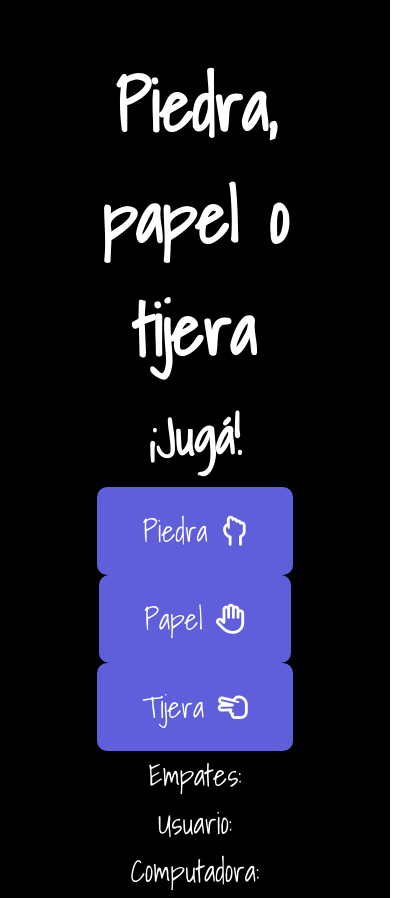
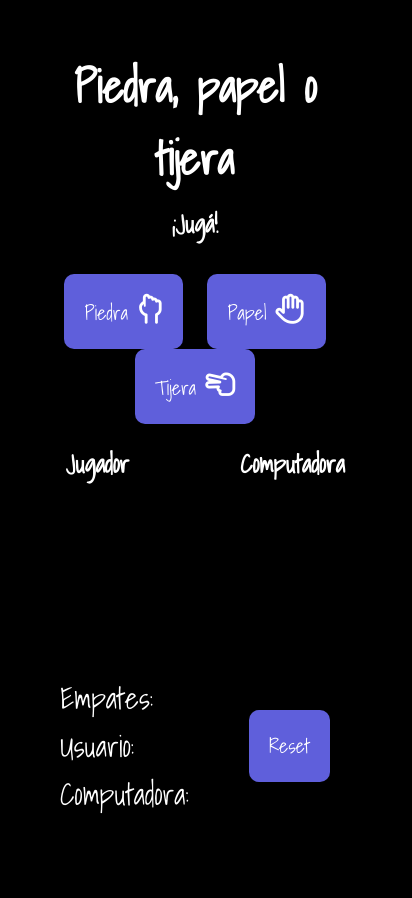
Before and after one commit to r-urchi/PPT, a website: page index.html in a window 390 px wide. Shown: the top 898 px of the page, 412 px wide, since content can reach past the window. After the commit the page ends 844 px from the top, so only its background shows below. Drawn offline with Linux system fonts and the light colour scheme.

Commit message:
interface

```diff
--- a/css/_basicos.sass
+++ b/css/_basicos.sass
@@ -1,16 +1,17 @@
 *
     margin: 0
     padding: 0
+    background: #000
 
+button,
+a,
+input
+    outline: none
 
 .contenedor
     width: 100%
-    margin: auto
-    background: #000
     height: 100%
-    display: block
     text-align: center
-
 
 h1
     padding: 50px 50px 10px 50px
@@ -18,18 +19,19 @@ h1
     font-size: 70px
     color: #fff
 
-
 h2, h3
     color: #fff
     font-family: 'Shadows Into Light', cursive
     font-size: 50px
     padding-bottom: 10px
 
-
+.contenedor-juego
+    width: 100%
+    display: flex
+    justify-content: center
 
 .botones
     width: 100%
-
 
 .boton
     background: rgb(95, 95, 219)
@@ -42,11 +44,9 @@ h2, h3
     border-radius: 10px
     cursor: pointer
     transition: all .3s ease
-
+    &:hover
+        background: rgb(110, 110, 119)
 
 .boton i
     font-size: 30px
-
-
-.boton:hover
-    background: rgb(110, 110, 119)
+    background: none
--- a/css/_juego.sass
+++ b/css/_juego.sass
@@ -1,8 +1,14 @@
-
+.juego
+    width: 70%
+    height: 100%
+    padding: 20px 0 50px 0
 
 .resultados
-    width: 100%
-
+    width: 30%
+    div, input
+        display: flex
+        align-items: flex-start
+        flex-direction: column
 
 .resultados .empate,
 .resultados .yo,
@@ -11,12 +17,11 @@
     font-family: 'Shadows Into Light', cursive
     font-size: 30px
 
-
 .reset
     background: rgb(95, 95, 219)
     border: none
     padding: 20px 45px
-    margin: 20px 10px
+    margin: 20px 0
     color: #fff
     font-family: 'Shadows Into Light', cursive
     font-size: 30px
@@ -24,22 +29,16 @@
     cursor: pointer
     transition: all .3s ease
 
-
-
-
 .imagenes
     width: 100%
-    height: 100%
     display: flex
     justify-content: space-evenly
     align-self: center
 
-
 .imgContenedor
-    margin: 20px auto
+    margin: 20px auto 0 auto
     width: 180px
     height: 180px
-
 
 .imgContenedor img
     width: 150px
--- /dev/null
+++ b/css/_responsive.sass
@@ -0,0 +1,23 @@
+@media screen and (max-width: 900px)
+
+    h1
+        font-size: 45px
+
+    h2,h3
+        font-size: 25px
+
+    .boton
+        font-size: 20px
+        padding: 20px
+
+    .contenedor-juego
+        flex-direction: column
+
+    .juego
+        width: 100%
+
+    .resultados
+        width: 100%
+        display: flex
+        justify-content: space-evenly
+        align-items: center
--- a/css/main.sass
+++ b/css/main.sass
@@ -1,3 +1,5 @@
 @import _basicos
 
 @import _juego
+
+@import _responsive
--- a/index.html
+++ b/index.html
@@ -7,7 +7,7 @@
     <link rel="stylesheet" href="https://cdnjs.cloudflare.com/ajax/libs/font-awesome/4.7.0/css/font-awesome.min.css">
     <script src="https://kit.fontawesome.com/3eb63440e4.js" crossorigin="anonymous"></script>
     <link href="https://fonts.googleapis.com/css2?family=Shadows+Into+Light&display=swap" rel="stylesheet">
-    <title>Javascript</title>
+    <title>Piedra, papel o tijera</title>
 </head>
 <body>
 
@@ -16,18 +16,13 @@
         <h1>Piedra, papel o tijera</h1>
         <h2 id="ganador">¡Jugá!</h2>
 
+        <div class="contenedor-juego">
+
+            <div class="juego">
                 <div class="botones">
                     <button id="piedra" value="piedra" class="boton">Piedra <i class="far fa-hand-rock"></i></i></button>
                     <button id="papel" value="papel" class="boton">Papel <i class="far fa-hand-paper"></i></button>
                     <button id="tijera" value="tijera" class="boton">Tijera <i class="far fa-hand-scissors"></i></button>
-
-
-        <div class="resultados">
-            <div class="empate">Empates: </div>
-            <div class="yo">Usuario: </div>
-            <div class="computadora">Computadora: </div>
-        </div>
-
                 </div>
 
                 <div class="imagenes">
@@ -40,8 +35,19 @@
                         <img src="" alt="" class="img-compu">
                     </div>
                 </div>
+            </div>
 
-        <input type="button" class="reset" id="reset" value="Reset">
+            <div class="resultados">
+                <div>
+                    <div class="empate">Empates: </div>
+                    <div class="yo">Usuario: </div>
+                    <div class="computadora">Computadora: </div>
+                </div>
+
+                <input type="button" class="reset boton" id="reset" value="Reset">
+            </div>
+
+        </div>
 
     </div>
 
```
Also changed, not shown: css/main.css, 1 other file. Lines whose indentation alone changed are shown as unchanged.
